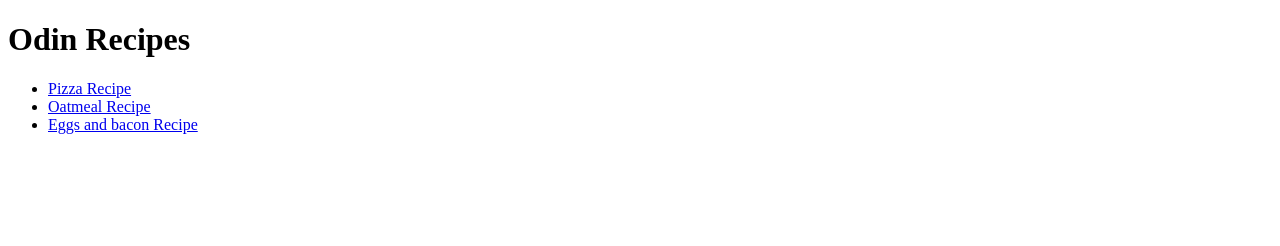
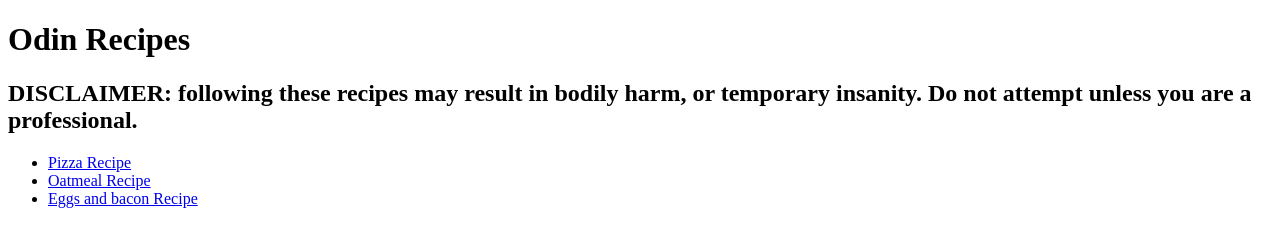
Before and after one commit to NathGitHub554/odin-recipes, a plain HTML site: page index.html in a window 1280 px wide. Drawn offline with Linux system fonts and the light colour scheme.

Commit message:
add disclaimer h2 to index.html

```diff
--- a/index.html
+++ b/index.html
@@ -10,6 +10,7 @@
         <h1>Odin Recipes</h1>
     </head>
     <main>
+        <h2><strong>DISCLAIMER:</strong> following these recipes may result in bodily harm, or temporary insanity. Do not attempt unless you are a professional.</h2>
         <nav>
             <ul>
             <li><a href="recipes/pizza.html">Pizza Recipe</a></li>
```
